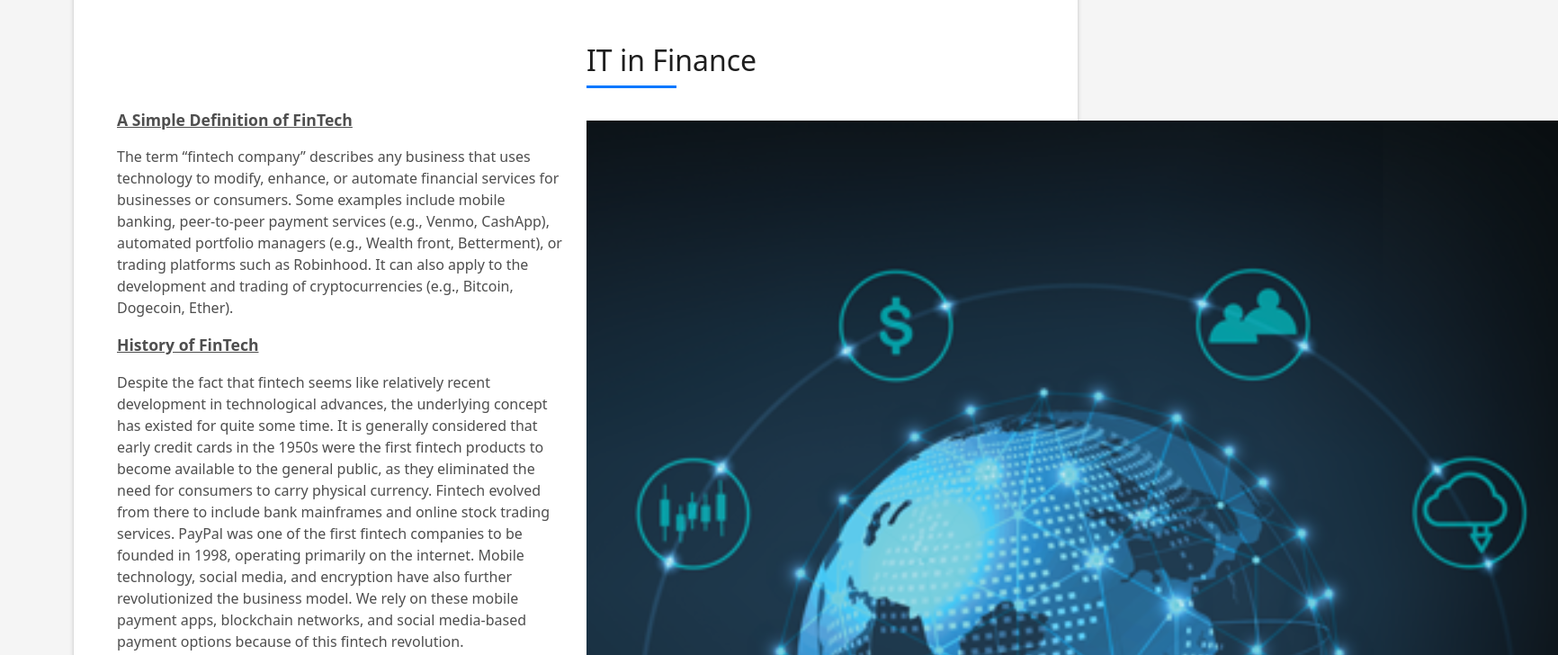
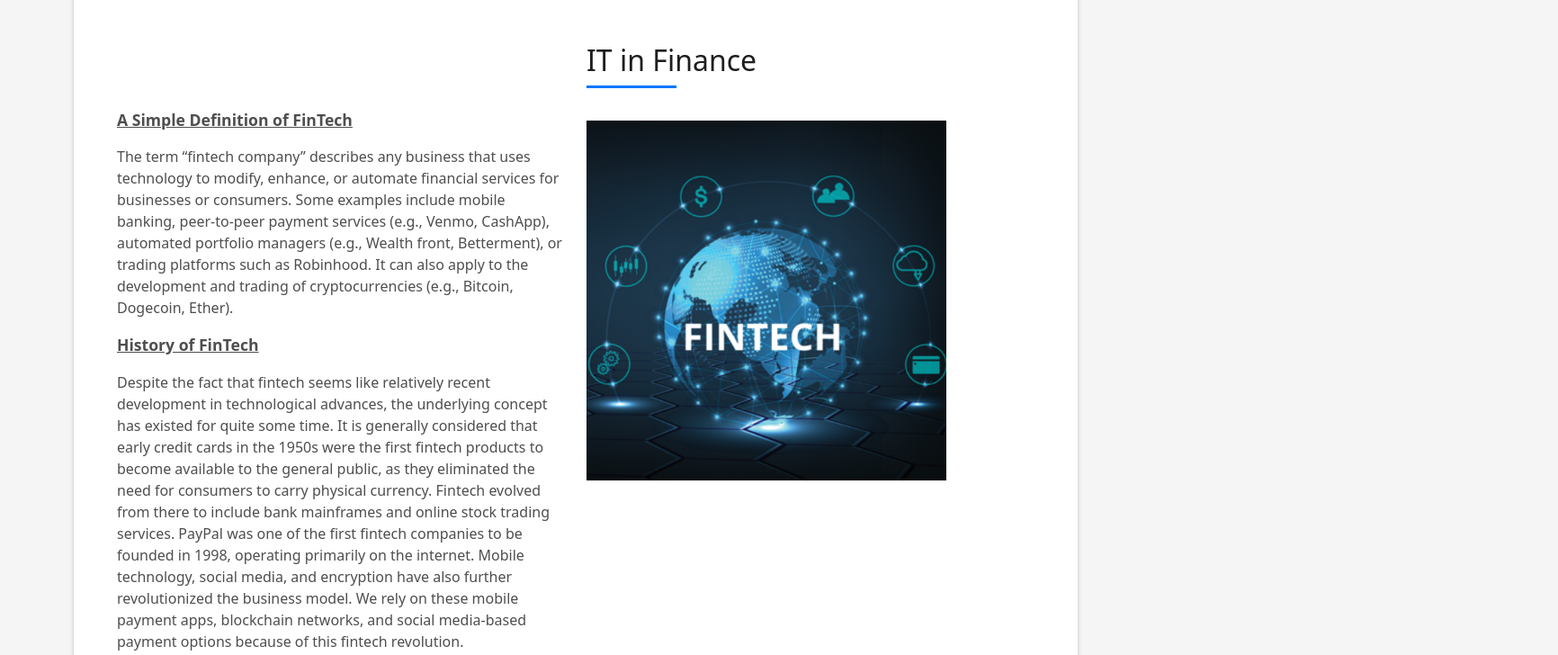
Before and after one commit to prasoonghosh/HT-Project-Page, a website: page fintech.html in a window 1280 px wide. Shown: the part 880-1608 px from the top of the page at 90% size, 1732 px wide, since content can reach past the window. Drawn offline with Linux system fonts and the light colour scheme.

Commit message:
Adjusted the image of fintech.png in fintech.html

```diff
--- a/fintech.html
+++ b/fintech.html
@@ -80,7 +80,7 @@
                                 <div class="title-box-2">
                                     <h5 class="title-left">IT in Finance</h5>
                                 </div>
-                                    <img src="assets/img/fintech/fintech.png">
+                                    <img src="assets/img/fintech/fintech.png" height="400px" width="400px">
                             </div>
                         </div>
                     </div>
```
